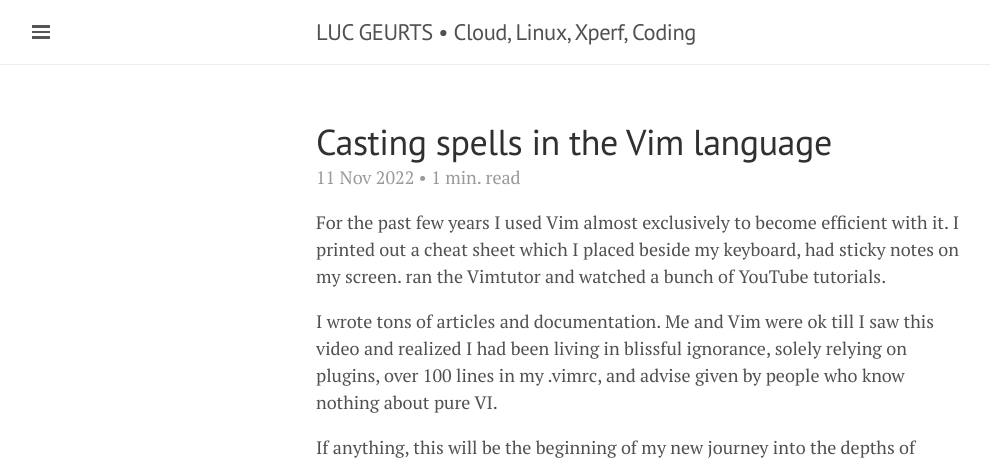
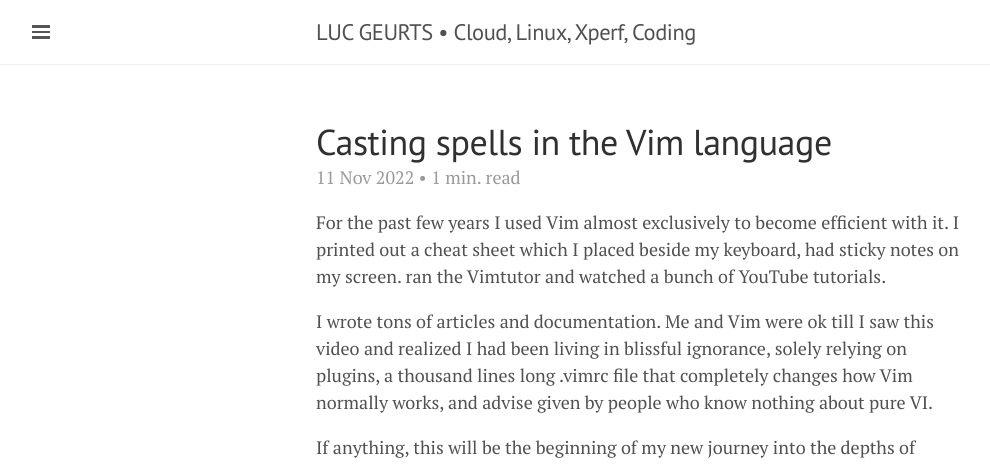
Before and after one commit to lgeurts/lgeurts.github.io, a Jekyll site: the page built from _posts/2022-11-11-mastering-the-vim-language.md, in a window 1280 px wide. Shown: the top 466 px of the page, without its empty margins (0-990 px from the left). Built offline with Jekyll 4.4.1, drawn with Linux system fonts in a browser that asks for light colours; nearby versions of some CDN libraries; comment, search, counter and statistics services are not loaded.

Commit message:
Update 2022-11-11-mastering-the-vim-language.md

```diff
--- a/_posts/2022-11-11-mastering-the-vim-language.md
+++ b/_posts/2022-11-11-mastering-the-vim-language.md
@@ -9,7 +9,7 @@
 
 For the past few years I used Vim almost exclusively to become efficient with it. I printed out a cheat sheet which I placed beside my keyboard, had sticky notes on my screen. ran the Vimtutor and watched a bunch of YouTube tutorials.
 
-I wrote tons of articles and documentation. Me and Vim were ok till I saw this video and realized I had been living in blissful ignorance, solely relying on plugins, over 100 lines in my .vimrc, and advise given by people who know nothing about pure VI.
+I wrote tons of articles and documentation. Me and Vim were ok till I saw this video and realized I had been living in blissful ignorance, solely relying on plugins, a thousand lines long .vimrc file that completely changes how Vim normally works, and advise given by people who know nothing about pure VI.
 
 If anything, this will be the beginning of my new journey into the depths of Vim’s grammar.
 
```
